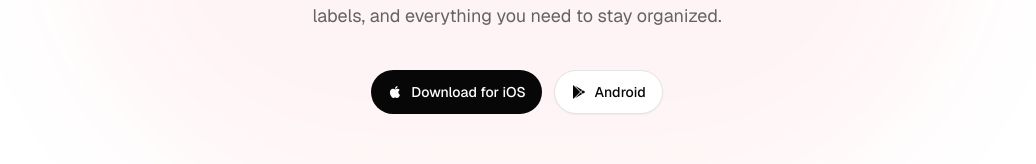
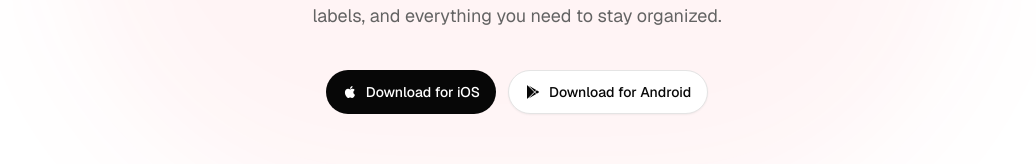
Before and after one commit to thearchibold/temp-contacts-site, a Next.js app: page / in a window 1280 px wide. Shown: the part 446-610 px from the top of the page, without its empty margins (123-1159 px from the left). Built offline with nearby package versions, Linux system fonts and the light colour scheme.

Commit message:
improve hero section

```diff
--- a/components/hero-section.tsx
+++ b/components/hero-section.tsx
@@ -45,7 +45,7 @@ export function HeroSection() {
                 <svg className="h-4 w-4" viewBox="0 0 24 24" fill="currentColor">
                   <path d="M3.609 1.814L13.792 12 3.61 22.186a.996.996 0 01-.61-.92V2.734a1 1 0 01.609-.92zm10.89 10.893l2.302 2.302-10.937 6.333 8.635-8.635zm3.199-3.198l2.807 1.626a1 1 0 010 1.73l-2.808 1.626L15.206 12l2.492-2.491zM5.864 2.658L16.8 8.99l-2.302 2.302-8.634-8.634z"/>
                 </svg>
-                Android
+                Download for Android
               </a>
             </Button>
           </div>
```
